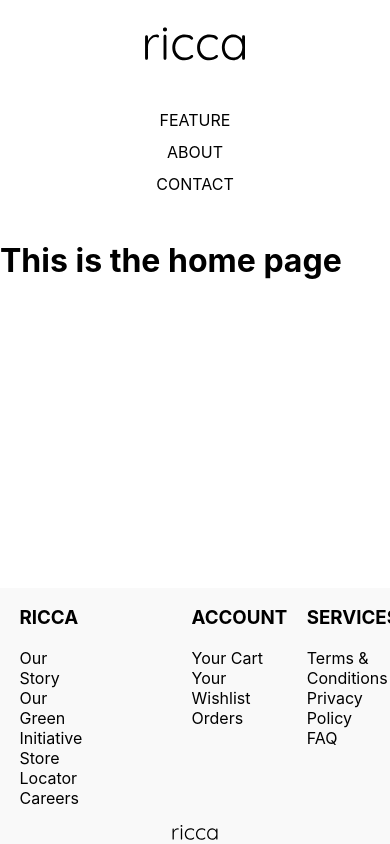
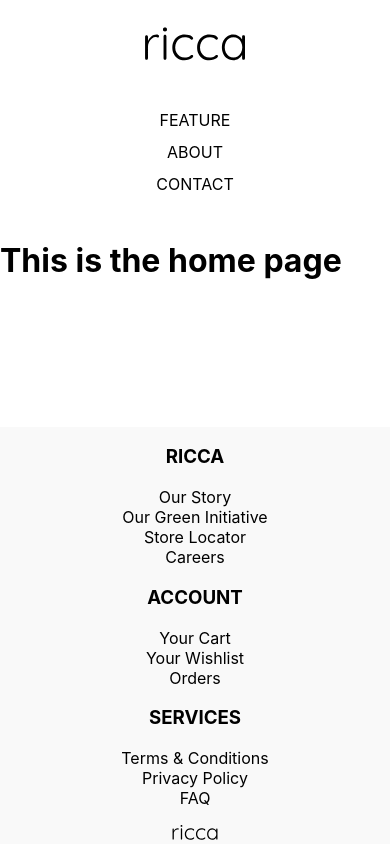
Before and after one commit to douglas86/fedsa-project-1-nextjs, a Next.js app: page / in a window 390 px wide. Built offline with nearby package versions, Linux system fonts and the light colour scheme.

Commit message:
Styling is correct on Mobile devices for footer

```diff
--- a/public/static/css/components/footer.module.css
+++ b/public/static/css/components/footer.module.css
@@ -31,3 +31,25 @@
 .logo {
     text-align: center;
 }
+
+@media (max-width: 600px) {
+    .content {
+        display: inline-block;
+        width: 100%;
+    }
+    .leftColumn {
+        width: 100%;
+        margin-left: 0%;
+        text-align: center;
+    }
+    .centerColumn {
+        width: 100%;
+        margin-left: 0%;
+        text-align: center;
+    }
+    .rightColumn {
+        width: 100%;
+        margin-left: 0%;
+        text-align: center;
+    }
+}
```
